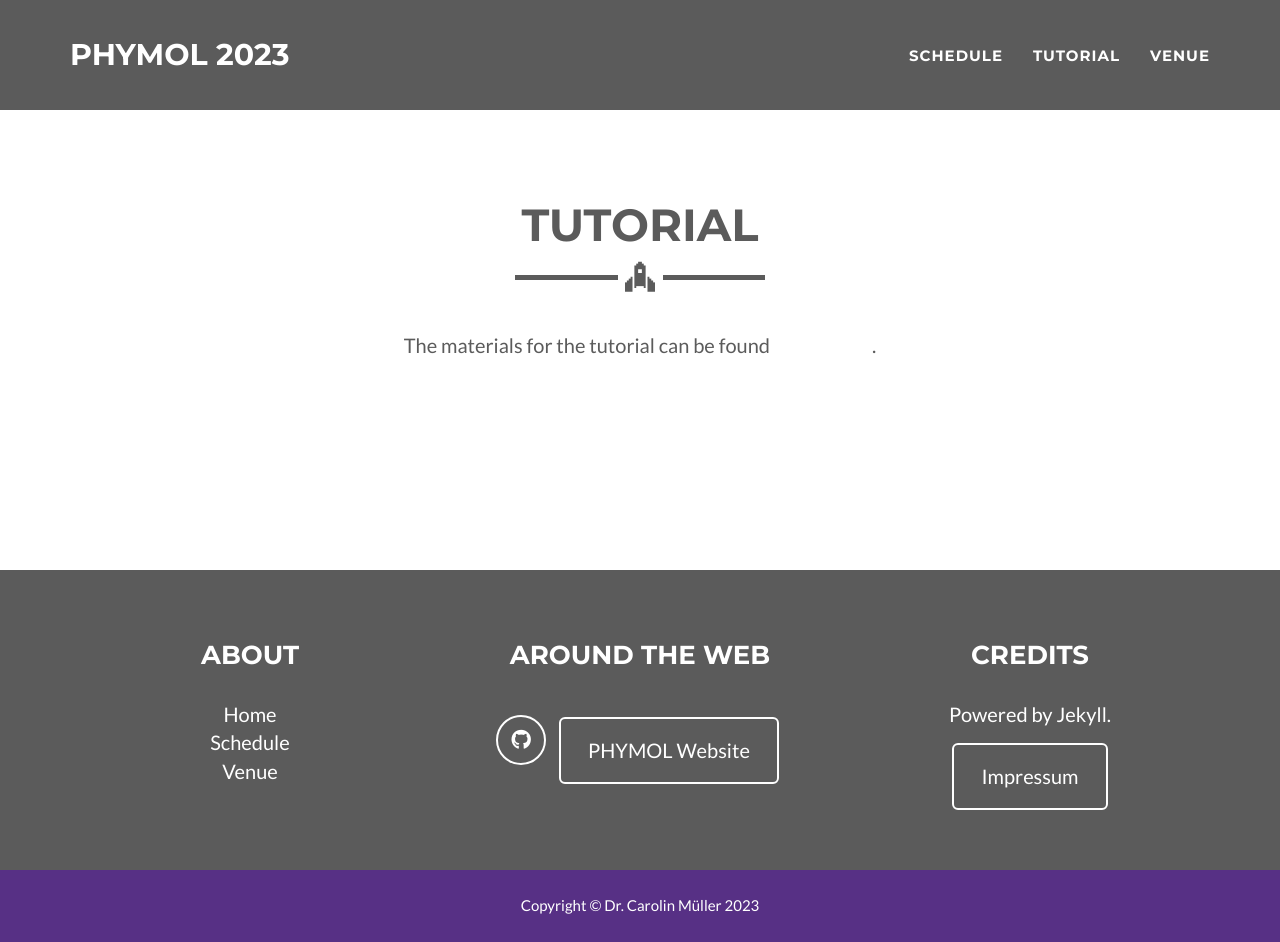
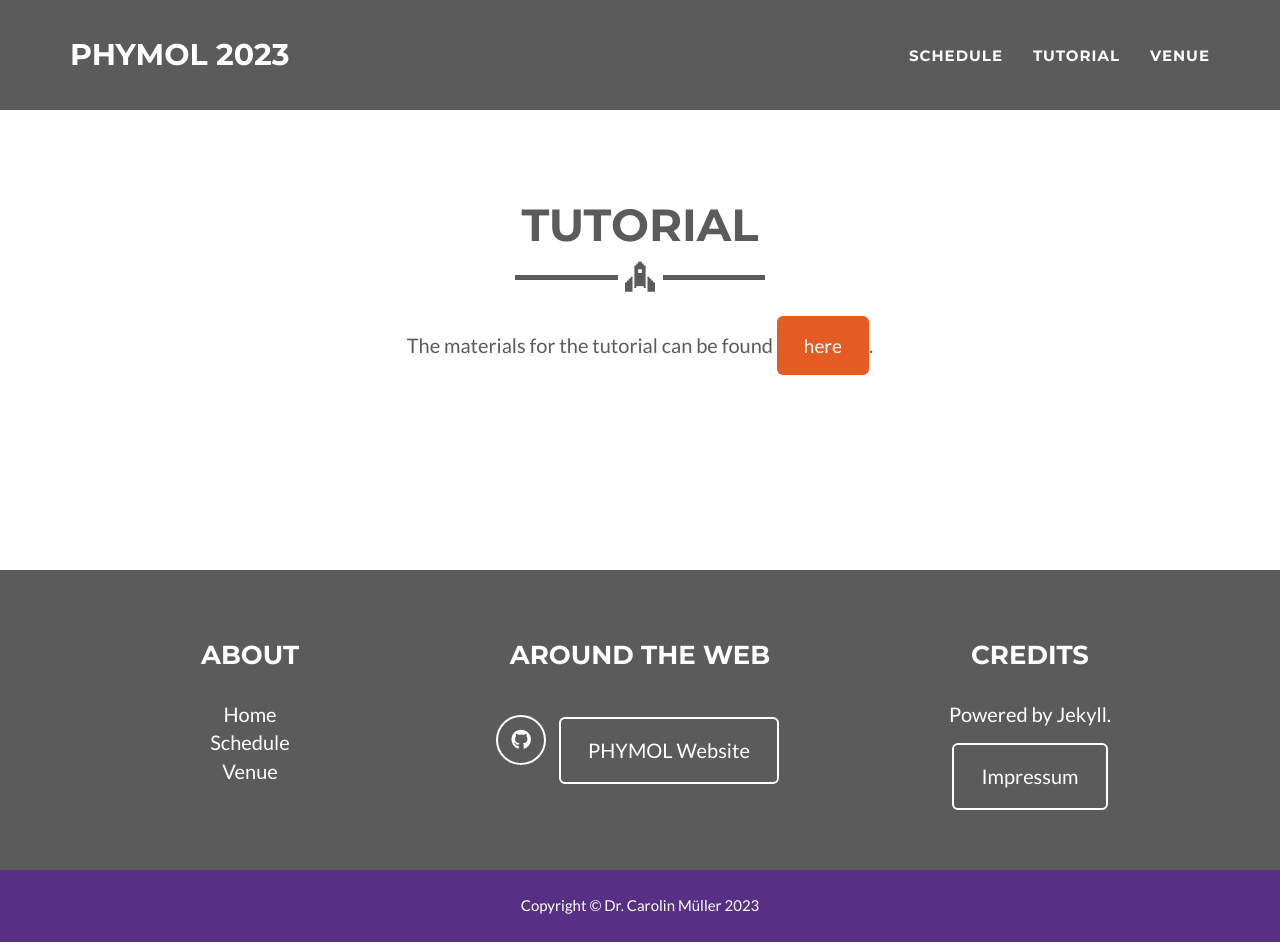
Before and after one commit to phymol/phymol.github.io, a Jekyll site: the page built from tutorial.html, in a window 1280 px wide and 942 px high. Built offline with Jekyll 4.4.1, drawn with Linux system fonts in a browser that asks for light colours.

Commit message:
Update tutorial.html

```diff
--- a/tutorial.html
+++ b/tutorial.html
@@ -10,7 +10,7 @@ layout: page
         <hr class="star-primary">
         <br>
         <p>
-          The materials for the tutorial can be found <a href="https://raw.githubusercontent.com/phymol/phymol.github.io/main/PHYMOL_SAPT_Workshop.pdf" class="btn-success btn-lg btn-outline">here</a>.
+          The materials for the tutorial can be found <a href="https://raw.githubusercontent.com/phymol/phymol.github.io/main/PHYMOL_SAPT_Workshop.pdf" class="btn-success btn-lg">here</a>.
         </p>
       </div>
     </div>
```
